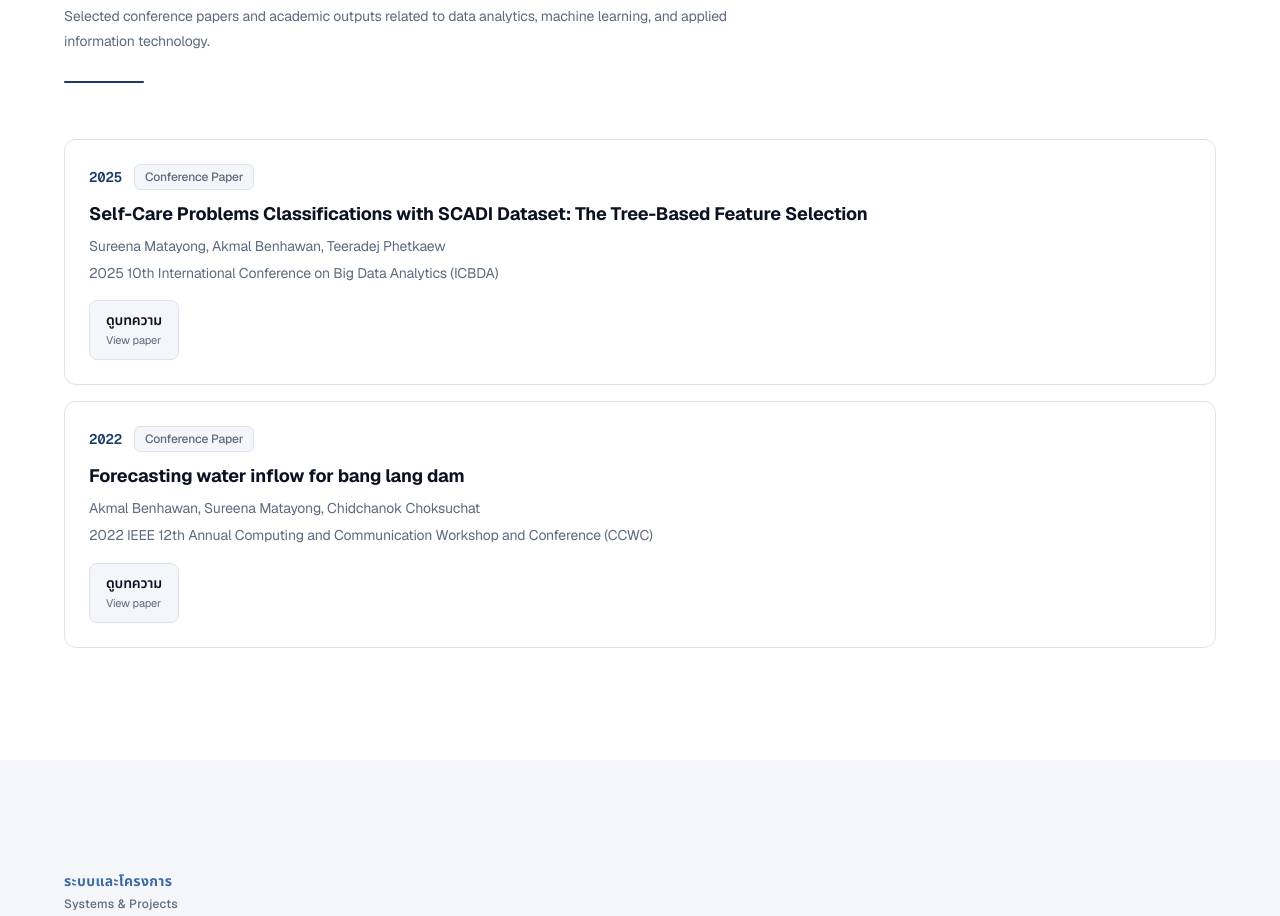
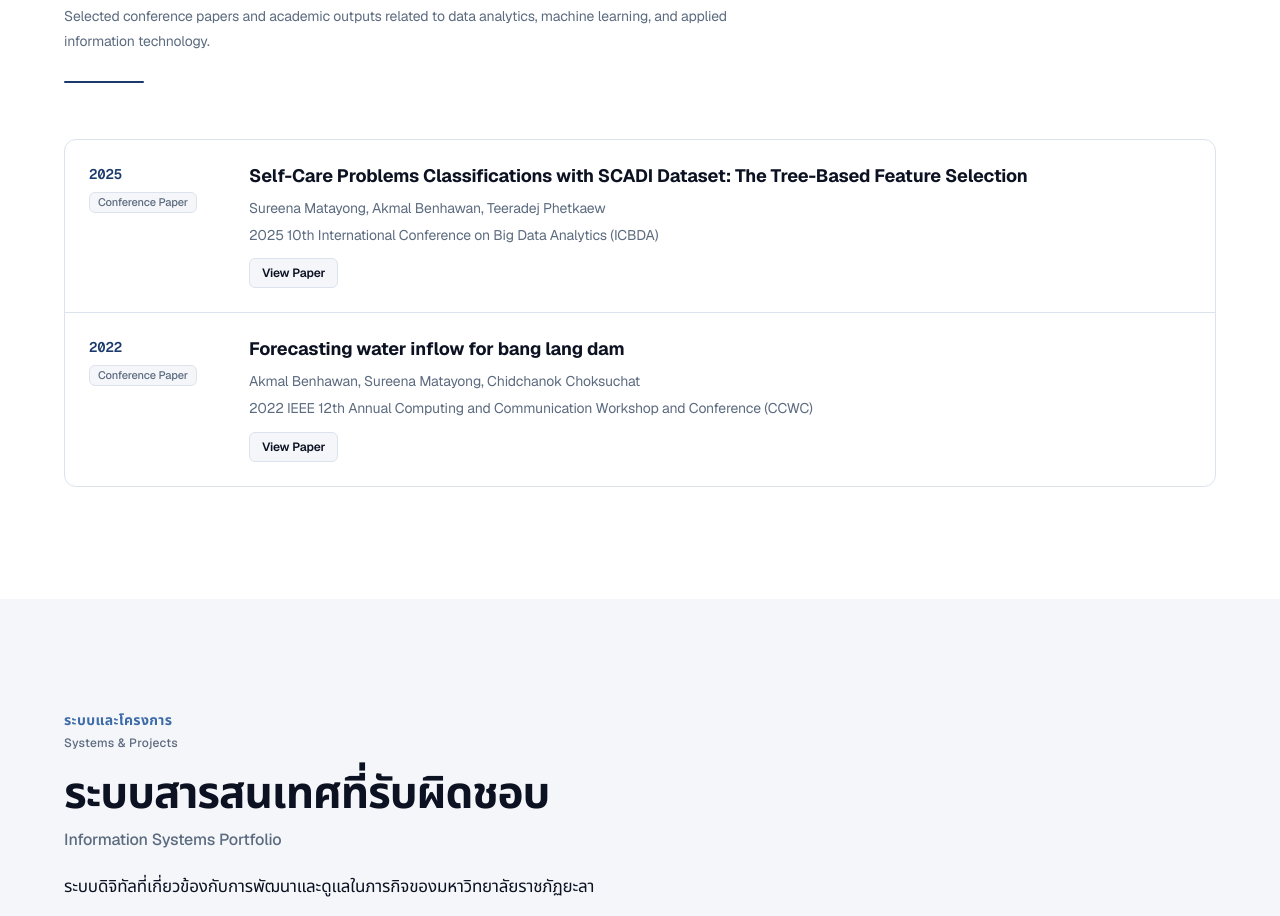
Before and after one commit to akmalb/akmal-benhawan-personalweb, a Next.js app: page / in a window 1280 px wide. Shown: the part 4580-5496 px from the top of the page. Built offline with nearby package versions, Linux system fonts and the light colour scheme.

Commit message:
Refactor Publications component to simplify the display structure, replacing the article layout with a more semantic list format and updating the view label for improved clarity.

```diff
--- a/app/components/Publications.tsx
+++ b/app/components/Publications.tsx
@@ -6,10 +6,7 @@ interface PublicationsProps {
   publications: Publications;
 }
 
-const VIEW_LINK_LABEL = {
-  th: "ดูบทความ",
-  en: "View paper",
-} as const;
+const VIEW_PAPER_LABEL = "View Paper";
 
 function sortByYearDesc(items: PublicationItem[]) {
   return [...items].sort((a, b) => Number(b.year) - Number(a.year));
@@ -31,22 +28,23 @@ export function Publications({ publications }: PublicationsProps) {
 
         <AnimateIn delay={100}>
           {hasItems ? (
-            <div className="space-y-4">
+            <ol className="divide-y divide-card-border rounded-xl border border-card-border bg-card">
               {sortedItems.map((item) => (
-                  <article
+                <li
                   key={`${item.year}-${item.title}`}
-                    className="rounded-xl border border-card-border bg-card p-6"
+                  className="flex flex-col gap-4 p-5 sm:p-6 lg:flex-row lg:gap-8"
                 >
-                    <div className="flex flex-wrap items-center gap-3">
+                  <div className="flex shrink-0 flex-wrap items-center gap-2 lg:w-32 lg:flex-col lg:items-start lg:gap-2">
                     <span className="font-mono text-sm font-semibold tabular-nums text-accent">
                       {item.year}
                     </span>
-                      <span className="rounded-md border border-card-border bg-background px-2.5 py-1 text-xs font-medium text-muted">
+                    <span className="rounded-md border border-card-border bg-background px-2 py-0.5 text-[0.6875rem] font-medium leading-snug text-muted">
                       {item.type}
                     </span>
                   </div>
 
-                    <h3 className="mt-3 text-lg font-bold leading-snug text-foreground">
+                  <div className="min-w-0 flex-1">
+                    <h3 className="text-base font-bold leading-snug text-foreground sm:text-lg">
                       {item.title}
                     </h3>
 
@@ -59,17 +57,15 @@ export function Publications({ publications }: PublicationsProps) {
                         href={item.url}
                         target="_blank"
                         rel="noopener noreferrer"
-                        className="mt-4 inline-flex flex-col rounded-lg border border-card-border bg-background px-4 py-2.5 transition-all hover:border-accent hover:text-accent"
+                        className="mt-3 inline-flex items-center rounded-md border border-card-border bg-background px-3 py-1.5 text-xs font-semibold text-foreground transition-all hover:border-accent hover:text-accent"
                       >
-                        <span className="font-thai text-sm font-semibold text-foreground">
-                          {VIEW_LINK_LABEL.th}
-                        </span>
-                        <span className="text-[0.6875rem] text-muted">{VIEW_LINK_LABEL.en}</span>
+                        {VIEW_PAPER_LABEL}
                       </a>
                     )}
-                  </article>
+                  </div>
+                </li>
               ))}
-            </div>
+            </ol>
           ) : (
             <div className="rounded-2xl border border-dashed border-card-border bg-card/50 px-6 py-10 text-center">
               <BilingualText th={th.emptyText} en={en.emptyText} />
```
Lines whose indentation alone changed are shown as unchanged.
